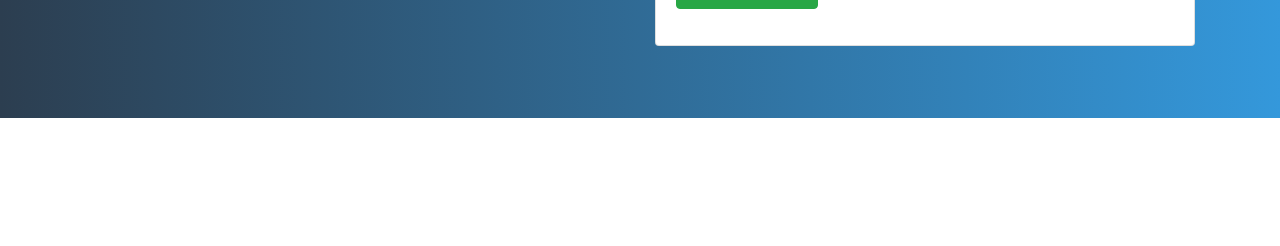
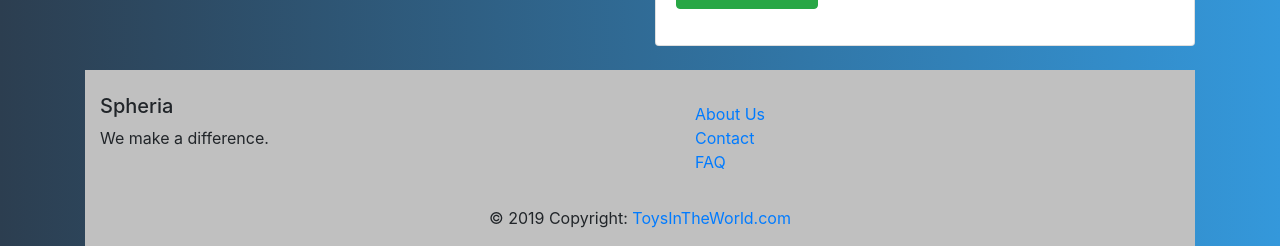
Before and after one commit to RF1984/Spheria, a React (Create React App) app in the folder web-app/frontend/: page / in a window 1280 px wide. Shown: the part 706-952 px from the top of the page. Before the commit the page ends 824 px from the top, so only its background shows below. Built offline with nearby package versions, Linux system fonts and the light colour scheme.

Commit message:
Created a footer

```diff
--- a/web-app/frontend/src/App.js
+++ b/web-app/frontend/src/App.js
@@ -10,6 +10,7 @@
 
 import Auth from './services/Auth';
 import Navbar from "./components/layout/Navbar";
+import Footer from './components/layout/Footer';
 
 // Import pages
 import LoginPage from "./components/auth/LoginPage";
@@ -34,6 +35,7 @@
                           <HomePage/>
                         </Route>
                     </Switch>
+                    <Footer/>
                 </div>
             </Router>
   );
--- a/web-app/frontend/src/components/auth/LoginPage.js
+++ b/web-app/frontend/src/components/auth/LoginPage.js
@@ -2,6 +2,7 @@
 import LoginForm from "./LoginForm";
 import RegisterForm from "./RegisterForm";
 import Auth from "../../services/Auth";
+import Footer from '../layout/Footer';
 
 
 class LoginPage extends Component {
@@ -54,6 +55,7 @@
                             </div>
                         </div>
                     </div>
+                    <Footer/>
                 </div>
             </div>
         );
--- /dev/null
+++ b/web-app/frontend/src/components/layout/Footer.css
@@ -0,0 +1,6 @@
+footer {
+    position:left;
+    bottom:0;
+    width:100%;
+    background:silver;
+ }
--- /dev/null
+++ b/web-app/frontend/src/components/layout/Footer.js
@@ -0,0 +1,42 @@
+import React from "react";
+import { MDBCol, MDBContainer, MDBRow, MDBFooter } from "mdbreact";
+
+import './Footer.css';
+
+const FooterPage = () => {
+  return (
+    <MDBFooter color="blue" className="font-small pt-4 mt-4">
+      <MDBContainer fluid className="text-center text-md-left">
+        <MDBRow>
+          <MDBCol md="6">
+            <h5 className="title">Spheria</h5>
+            <p>
+              We make a difference.
+            </p>
+          </MDBCol>
+          <MDBCol md="6">
+            <h5 className="title"></h5>
+            <ul>
+              <li className="list-unstyled">
+                <a href="#!">About Us</a>
+              </li>
+              <li className="list-unstyled">
+                <a href="#!">Contact</a>
+              </li>
+              <li className="list-unstyled">
+                <a href="#!">FAQ</a>
+              </li>
+          </ul>
+          </MDBCol>
+        </MDBRow>
+      </MDBContainer>
+      <div className="footer-copyright text-center py-3">
+        <MDBContainer fluid>
+          &copy; {new Date().getFullYear()} Copyright: <a href="https://www.MDBootstrap.com"> ToysInTheWorld.com </a>
+        </MDBContainer>
+      </div>
+    </MDBFooter>
+  );
+}
+
+export default FooterPage;
```
